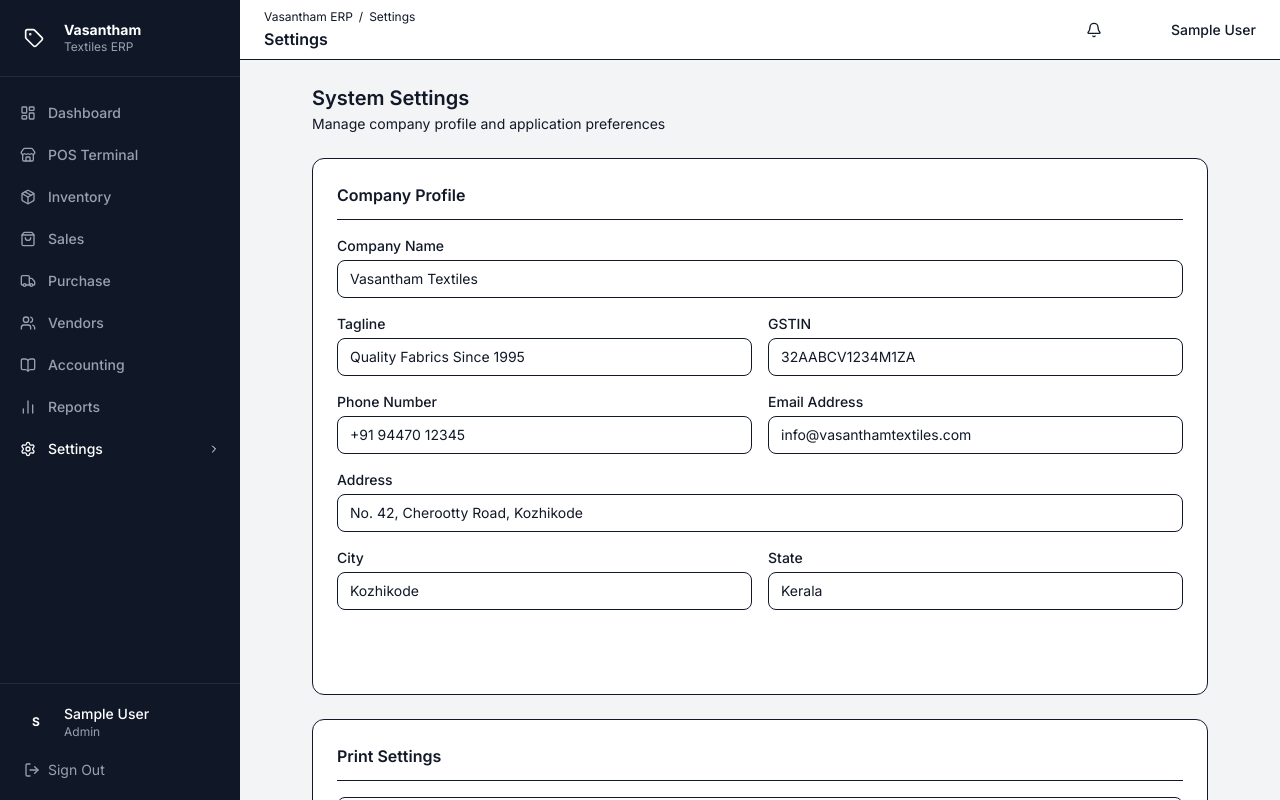
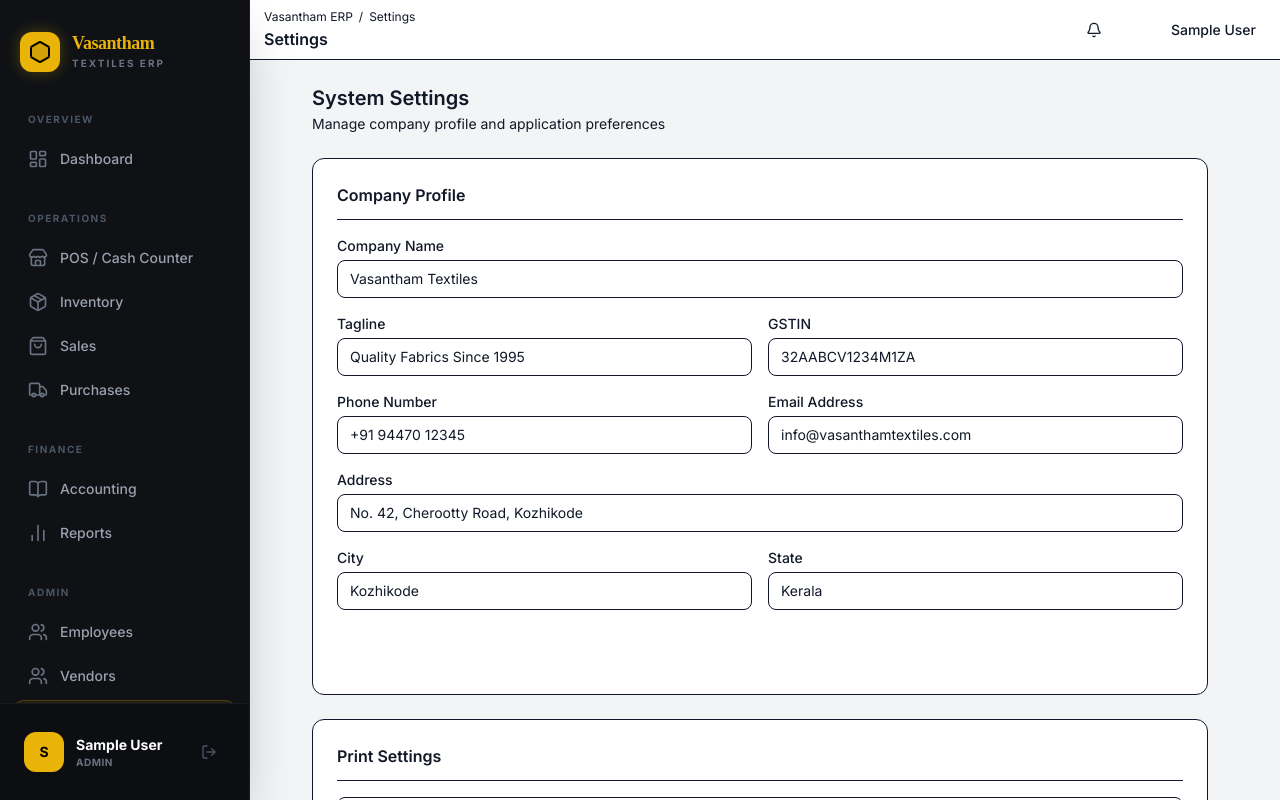
Before and after one commit to mailattfg-ops/vasantham-erp, a Next.js app: page /settings in a window 1280 px wide. Built offline with nearby package versions, Linux system fonts and the light colour scheme; sample sign-in values are in the browser's storage.

Commit message:
Enhance: Premium Dark & Gold Sidebar theme

```diff
--- a/components/layout/Sidebar.tsx
+++ b/components/layout/Sidebar.tsx
@@ -1,5 +1,5 @@
 /**
- * Sidebar navigation component
+ * Sidebar navigation component — Premium Dark & Gold Theme
  */
 'use client'
 import Link from 'next/link'
@@ -8,7 +8,7 @@ import { useAuth } from '@/lib/auth/context'
 import {
   LayoutDashboard, ShoppingCart, Package, ShoppingBag,
   Truck, BookOpen, Users, BarChart2, Settings,
-  LogOut, Store, Tag, ChevronRight
+  LogOut, Store, Hexagon, ChevronRight
 } from 'lucide-react'
 
 interface NavItem {
@@ -16,74 +16,106 @@ interface NavItem {
   label: string
   icon: React.ElementType
   roles: ('admin' | 'cashier' | 'staff')[]
-  badge?: string
 }
 
-const NAV: NavItem[] = [
+const GROUPS = [
+  {
+    label: 'Overview',
+    items: [
       { href: '/dashboard', label: 'Dashboard', icon: LayoutDashboard, roles: ['admin'] },
-  { href: '/pos', label: 'POS Terminal', icon: Store, roles: ['admin', 'cashier'] },
+    ]
+  },
+  {
+    label: 'Operations',
+    items: [
+      { href: '/pos', label: 'POS / Cash Counter', icon: Store, roles: ['admin', 'cashier'] },
       { href: '/inventory', label: 'Inventory', icon: Package, roles: ['admin', 'staff'] },
       { href: '/sales', label: 'Sales', icon: ShoppingBag, roles: ['admin'] },
-  { href: '/purchase', label: 'Purchase', icon: Truck, roles: ['admin'] },
-  { href: '/vendors', label: 'Vendors', icon: Users, roles: ['admin'] },
+      { href: '/purchase', label: 'Purchases', icon: Truck, roles: ['admin'] },
+    ]
+  },
+  {
+    label: 'Finance',
+    items: [
       { href: '/accounting', label: 'Accounting', icon: BookOpen, roles: ['admin'] },
       { href: '/reports', label: 'Reports', icon: BarChart2, roles: ['admin'] },
+    ]
+  },
+  {
+    label: 'Admin',
+    items: [
+      { href: '/employees', label: 'Employees', icon: Users, roles: ['admin'] },
+      { href: '/vendors', label: 'Vendors', icon: Users, roles: ['admin'] },
       { href: '/settings', label: 'Settings', icon: Settings, roles: ['admin'] },
+    ]
+  }
 ]
 
 export default function Sidebar() {
   const { user, logout } = useAuth()
   const pathname = usePathname()
 
-  const visible = NAV.filter(n => user && n.roles.includes(user.role))
-
   return (
-    <aside className="fixed inset-y-0 left-0 z-40 flex flex-col bg-gray-900 text-white" style={{ width: '240px' }}>
-      {/* Brand */}
-      <div className="flex items-center gap-3 px-4 py-5 border-b border-gray-700/50">
-        <div className="w-9 h-9 bg-primary rounded-lg flex items-center justify-center flex-shrink-0">
-          <Tag className="w-5 h-5 text-white" />
+    <aside className="fixed inset-y-0 left-0 z-40 flex flex-col bg-[#0f1115] text-white shadow-2xl border-r border-white/5" style={{ width: '250px' }}>
+      {/* Brand Logo - Premium Gold Styling */}
+      <div className="flex items-center gap-3 px-5 py-8">
+        <div className="w-10 h-10 bg-[#eab308] rounded-xl flex items-center justify-center flex-shrink-0 shadow-[0_0_15px_rgba(234,179,8,0.3)]">
+          <Hexagon className="w-6 h-6 text-black fill-black/10" />
         </div>
         <div>
-          <p className="font-bold text-sm leading-tight">Vasantham</p>
-          <p className="text-gray-400 text-xs">Textiles ERP</p>
+          <p className="font-bold text-lg tracking-tight leading-none text-[#eab308]" style={{ fontFamily: 'serif' }}>Vasantham</p>
+          <p className="text-[10px] text-gray-500 font-bold tracking-[0.2em] uppercase mt-1">Textiles ERP</p>
         </div>
       </div>
 
-      {/* Nav */}
-      <nav className="flex-1 overflow-y-auto py-4 px-2 space-y-0.5">
-        {visible.map(item => {
-          const active = pathname.startsWith(item.href)
+      {/* Nav Sections */}
+      <nav className="flex-1 overflow-y-auto px-3 space-y-8 scrollbar-hide py-2">
+        {GROUPS.map((group, idx) => {
+          const visibleItems = group.items.filter(i => user && i.roles.includes(user.role))
+          if (visibleItems.length === 0) return null
+
+          return (
+            <div key={idx} className="space-y-2">
+              <h3 className="px-4 text-[10px] font-bold text-gray-600 uppercase tracking-[0.15em] mb-3">
+                {group.label}
+              </h3>
+              <div className="space-y-1">
+                {visibleItems.map(item => {
+                  const active = pathname === item.href || (item.href !== '/dashboard' && pathname.startsWith(item.href))
                   const Icon = item.icon
                   return (
                     <Link key={item.href} href={item.href}
-              className={`flex items-center gap-3 px-3 py-2.5 rounded-lg text-sm font-medium transition-colors group ${
-                active ? 'bg-primary text-white' : 'text-gray-400 hover:text-white hover:bg-gray-800'
+                      className={`flex items-center gap-3 px-4 py-2.5 rounded-xl text-sm font-medium transition-all duration-200 group ${
+                        active
+                          ? 'bg-[#eab308]/10 text-[#eab308] border border-[#eab308]/20 shadow-lg shadow-[#eab308]/5'
+                          : 'text-gray-400 hover:text-white hover:bg-white/5'
                       }`}>
-              <Icon className="w-4 h-4 flex-shrink-0" />
+                      <Icon className={`w-5 h-5 flex-shrink-0 transition-colors ${active ? 'text-[#eab308]' : 'text-gray-500 group-hover:text-gray-300'}`} />
                       <span className="flex-1">{item.label}</span>
-              {active && <ChevronRight className="w-3 h-3" />}
+                      {active && <div className="w-1.5 h-1.5 rounded-full bg-[#eab308] shadow-[0_0_8px_#eab308]" />}
                     </Link>
+                  )
+                })}
+              </div>
+            </div>
           )
         })}
       </nav>
 
-      {/* User */}
-      <div className="border-t border-gray-700/50 p-3">
-        <div className="flex items-center gap-3 px-2 py-2 mb-1">
-          <div className="w-8 h-8 bg-primary/20 rounded-full flex items-center justify-center text-xs font-bold text-primary-light flex-shrink-0">
-            {user?.name?.charAt(0).toUpperCase()}
+      {/* Profile & Logout */}
+      <div className="p-4 bg-black/20 border-t border-white/5">
+        <div className="flex items-center gap-3 px-2 py-3 rounded-xl hover:bg-white/5 transition-colors cursor-pointer group">
+          <div className="w-10 h-10 bg-[#eab308] rounded-xl flex items-center justify-center text-sm font-bold text-black flex-shrink-0">
+            {user?.name?.charAt(0).toUpperCase() || 'A'}
           </div>
           <div className="flex-1 min-w-0">
-            <p className="text-sm font-medium text-white truncate">{user?.name}</p>
-            <p className="text-xs text-gray-400 capitalize">{user?.role}</p>
+            <p className="text-sm font-bold text-white truncate group-hover:text-[#eab308] transition-colors">{user?.name || 'Admin User'}</p>
+            <p className="text-[10px] text-gray-500 font-bold uppercase tracking-wider">{user?.role || 'Administrator'}</p>
           </div>
+          <button onClick={logout} title="Logout" className="p-2 text-gray-600 hover:text-red-400 transition-colors">
+            <LogOut className="w-4 h-4" />
+          </button>
         </div>
-        <button onClick={logout}
-          className="flex items-center gap-2 w-full px-3 py-2 text-gray-400 hover:text-red-400 hover:bg-gray-800 rounded-lg text-sm transition-colors">
-          <LogOut className="w-4 h-4" />
-          Sign Out
-        </button>
       </div>
     </aside>
   )
```
Lines whose indentation alone changed are shown as unchanged.
